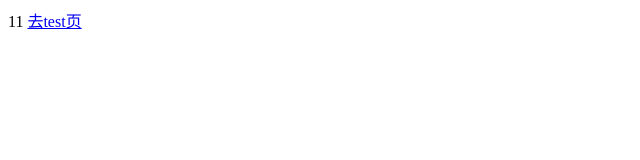
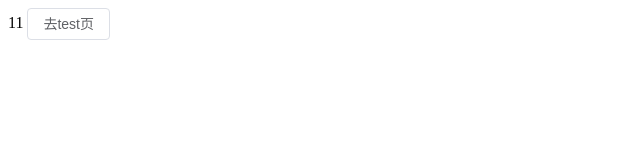
Before and after one commit to YueChun363/Nuxt3-FrontPage, a Nuxt app: page / in a window 1280 px wide. Shown: the top 160 px of the page, without its empty margins (0-640 px from the left). Built offline with nearby package versions, Linux system fonts and the light colour scheme.

Commit message:
feat: elementplus

```diff
--- a/nuxt.config.ts
+++ b/nuxt.config.ts
@@ -4,6 +4,6 @@ export default defineNuxtConfig({
     pageTransition: { name: "page", mode: "out-in" },
     layoutTransition: { name: "layout", mode: "out-in" },
   },
-  modules: ["@pinia/nuxt"],
+  modules: ["@pinia/nuxt","@element-plus/nuxt"],
   devtools: { enabled: true },
 });
--- a/package.json
+++ b/package.json
@@ -17,6 +17,8 @@
     "vue-router": "^4.3.0"
   },
   "devDependencies": {
+    "@element-plus/nuxt": "^1.0.8",
+    "element-plus": "^2.6.3",
     "less": "^4.2.0"
   }
 }
--- a/pages/index.vue
+++ b/pages/index.vue
@@ -12,7 +12,11 @@ onMounted(() => {
 <template>
     <div>
         11
-        <nuxt-link to="/test">去test页</nuxt-link>
+        <nuxt-link to="/test">
+            <el-button>
+                去test页
+            </el-button>
+        </nuxt-link>
     </div>
 </template>
 
--- a/pages/test.vue
+++ b/pages/test.vue
@@ -12,7 +12,11 @@ onMounted(() => {
 <template>
     <div>
         333
-        <nuxt-link to="/">去首页</nuxt-link>
+        <nuxt-link to="/">
+            <el-button round>
+                去首页
+            </el-button>
+        </nuxt-link>
     </div>
 </template>
 
```
Also changed, not shown: components/base/BaseTest.vue (renamed from components/test.vue), 1 other file (tests, documents, lock files or other folders).
